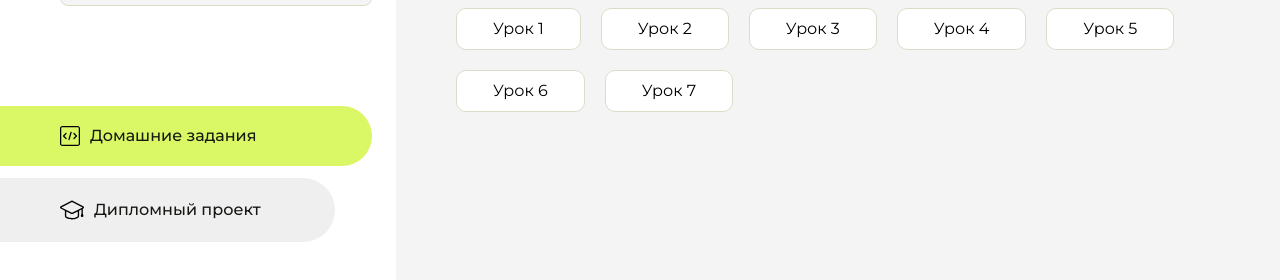
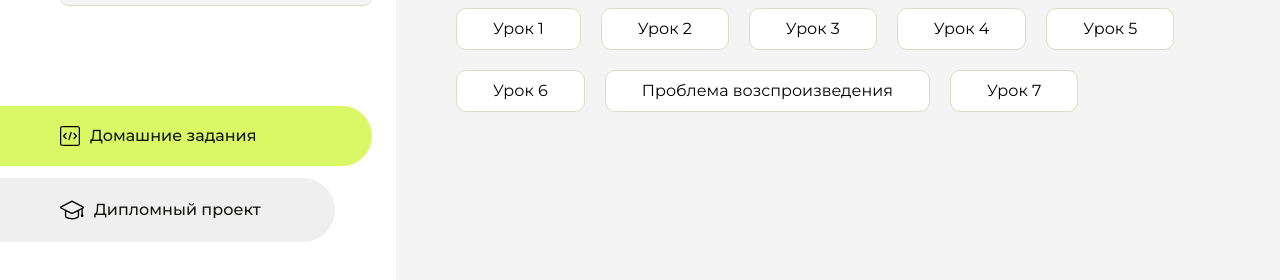
Before and after one commit to EvillHamster/Homework, a plain HTML site: page index.html in a window 1280 px wide. Shown: the part 230-510 px from the top of the page. Drawn offline with Linux system fonts and the light colour scheme.

Commit message:
Audio and Video

```diff
--- a/index.html
+++ b/index.html
@@ -111,6 +111,9 @@
                         <a href="figma">Урок 6</a>
                     </li>
                     <li class="content__list-item">
+                        <a href="CSS-15 lesson58">Проблема возспроизведения</a>
+                    </li>
+                    <li class="content__list-item">
                         <a href="not_detected">Урок 7</a>
                     </li>
                 </ul>
```
